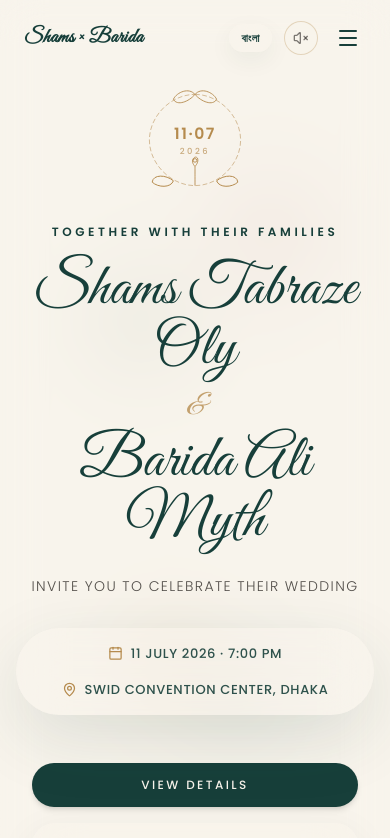
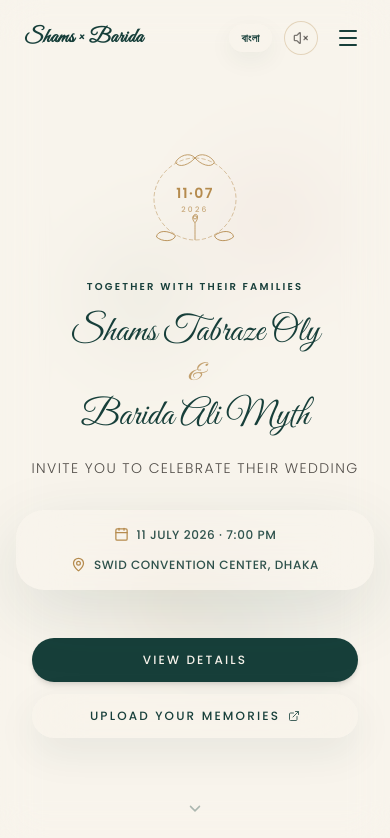
Before and after one commit to shamskgs/wedding-website-shams-barida, a Next.js app: page / in a window 390 px wide. Shown: the top 838 px of the page. Built offline with nearby package versions, Linux system fonts and the light colour scheme.

Commit message:
Refresh images and sparkle responsiveness

```diff
--- a/src/app/globals.css
+++ b/src/app/globals.css
@@ -70,12 +70,13 @@ body {
   animation-name: dreamy-sparkle;
   animation-timing-function: ease-in-out;
   animation-iteration-count: infinite;
+  will-change: transform, opacity;
 }
 
 @keyframes dreamy-sparkle {
   0% {
     opacity: 0;
-    transform: translate3d(0, 8px, 0) scale(0.55);
+    transform: translate3d(0, 10px, 0) scale(0.55);
   }
   35% {
     opacity: 0.95;
@@ -83,11 +84,11 @@ body {
   }
   70% {
     opacity: 0.4;
-    transform: translate3d(0, -12px, 0) scale(0.75);
+    transform: translate3d(var(--sparkle-drift, 0px), -12px, 0) scale(0.75);
   }
   100% {
     opacity: 0;
-    transform: translate3d(0, -18px, 0) scale(0.55);
+    transform: translate3d(calc(var(--sparkle-drift, 0px) * -0.2), -18px, 0) scale(0.55);
   }
 }
 
--- a/src/components/CoupleProfiles.tsx
+++ b/src/components/CoupleProfiles.tsx
@@ -25,10 +25,10 @@ function ProfileCard({ name, role, image, bio, details = [], isBride = false }:
       whileInView={{ opacity: 1, y: 0 }}
       viewport={{ once: true, margin: "-100px" }}
       transition={{ duration: 1.0, ease: "easeOut" }}
-      className="flex flex-col items-center text-center max-w-sm mx-auto group bg-ivory/32 backdrop-blur-xl rounded-[2rem] px-6 py-8 shadow-[0_28px_90px_rgba(23,63,58,0.10)]"
+      className="flex flex-col items-center text-center max-w-[92vw] sm:max-w-sm mx-auto group bg-ivory/32 backdrop-blur-xl rounded-[2rem] px-5 sm:px-6 py-7 sm:py-8 shadow-[0_28px_90px_rgba(23,63,58,0.10)]"
     >
       {/* Portrait Container */}
-      <div className="relative w-64 h-80 mb-6 p-2 bg-ivory/55 backdrop-blur-md shadow-md transition-transform duration-500 group-hover:scale-[1.02] overflow-hidden rounded-[1.5rem]">
+      <div className="relative w-[min(16.5rem,82vw)] h-[min(21.5rem,108vw)] sm:w-64 sm:h-80 mb-6 p-2 bg-ivory/55 backdrop-blur-md shadow-md transition-transform duration-500 group-hover:scale-[1.02] overflow-hidden rounded-[1.5rem]">
         {/* Fine border outline inside frame */}
         <div className="absolute inset-3 rounded-[1.15rem] bg-gradient-to-br from-white/18 to-transparent pointer-events-none z-10" />
 
@@ -73,12 +73,12 @@ function ProfileCard({ name, role, image, bio, details = [], isBride = false }:
       </h3>
 
       {/* Bio Paragraph */}
-      <p className="text-charcoal/80 text-xs leading-relaxed tracking-wider font-light max-w-[280px]">
+      <p className="text-charcoal/80 text-xs leading-relaxed tracking-wide font-light max-w-[280px]">
         {bio}
       </p>
 
       {details.length > 0 && (
-        <div className="mt-6 flex flex-wrap justify-center gap-2 max-w-[290px]">
+        <div className="mt-5 sm:mt-6 flex flex-wrap justify-center gap-2 max-w-[290px]">
           {details.map((detail) => (
             <span
               key={detail}
--- a/src/components/DreamySparkles.tsx
+++ b/src/components/DreamySparkles.tsx
@@ -1,36 +1,71 @@
 "use client";
 
-const sparkles = [
-  ["7%", "14%", "3px", "0s", "5.2s"],
-  ["18%", "68%", "2px", "1.1s", "6s"],
-  ["26%", "28%", "4px", "0.4s", "5.6s"],
-  ["34%", "82%", "3px", "2s", "6.4s"],
-  ["42%", "18%", "2px", "1.7s", "5.8s"],
-  ["51%", "58%", "4px", "0.8s", "6.2s"],
-  ["63%", "11%", "3px", "2.4s", "5.4s"],
-  ["71%", "76%", "2px", "1.2s", "6.8s"],
-  ["82%", "33%", "4px", "0.2s", "5.7s"],
-  ["91%", "64%", "3px", "2.8s", "6.1s"],
-  ["12%", "44%", "2px", "3.1s", "5.9s"],
-  ["57%", "91%", "3px", "1.5s", "6.5s"],
-  ["76%", "49%", "2px", "3.5s", "5.3s"],
-  ["96%", "19%", "3px", "2.1s", "6.6s"],
-] as const;
+import React, { useEffect, useState } from "react";
+
+type Sparkle = {
+  id: number;
+  left: string;
+  top: string;
+  size: string;
+  delay: string;
+  duration: string;
+  opacity: number;
+  blur: string;
+  drift: string;
+};
 
 export default function DreamySparkles() {
+  const [sparkles, setSparkles] = useState<Sparkle[]>([]);
+
+  useEffect(() => {
+    const buildSparkles = () => {
+      const isSmallScreen = window.innerWidth < 768;
+      const count = isSmallScreen ? 30 : 38;
+
+      setSparkles(
+        Array.from({ length: count }, (_, id) => {
+          const sizePx = 1.8 + Math.random() * 4.8;
+          const opacity = 0.45 + Math.random() * 0.55;
+
+          return {
+            id,
+            left: `${(Math.random() * 100).toFixed(2)}%`,
+            top: `${(Math.random() * (isSmallScreen ? 100 : 96)).toFixed(2)}%`,
+            size: `${sizePx.toFixed(2)}px`,
+            delay: `${(Math.random() * 6).toFixed(2)}s`,
+            duration: `${(4 + Math.random() * 5).toFixed(2)}s`,
+            opacity: Number(opacity.toFixed(2)),
+            blur: `${(Math.random() * 1.4).toFixed(2)}px`,
+            drift: `${(-14 + Math.random() * 28).toFixed(1)}px`,
+          };
+        })
+      );
+    };
+
+    buildSparkles();
+
+    window.addEventListener("resize", buildSparkles);
+    return () => window.removeEventListener("resize", buildSparkles);
+  }, []);
+
   return (
     <div className="dreamy-sparkles fixed inset-0 pointer-events-none z-[6]" aria-hidden="true">
-      {sparkles.map(([left, top, size, delay, duration], index) => (
+      {sparkles.map((sparkle) => (
         <span
-          key={`${left}-${top}-${index}`}
-          style={{
-            left,
-            top,
-            width: size,
-            height: size,
-            animationDelay: delay,
-            animationDuration: duration,
-          }}
+          key={sparkle.id}
+          style={
+            {
+              left: sparkle.left,
+              top: sparkle.top,
+              width: sparkle.size,
+              height: sparkle.size,
+              opacity: sparkle.opacity,
+              filter: `blur(${sparkle.blur})`,
+              animationDelay: sparkle.delay,
+              animationDuration: sparkle.duration,
+              "--sparkle-drift": sparkle.drift,
+            } as React.CSSProperties
+          }
         />
       ))}
     </div>
--- a/src/components/HeroInvitation.tsx
+++ b/src/components/HeroInvitation.tsx
@@ -47,7 +47,7 @@ export default function HeroInvitation({ onOpenDetails }: HeroInvitationProps) {
   return (
     <section
       id="home"
-      className="relative min-h-screen flex items-center justify-center pt-20 pb-16 overflow-hidden px-4 md:px-6"
+      className="relative min-h-screen flex items-center justify-center pt-24 pb-16 overflow-hidden px-4 md:px-6"
     >
       {/* Abstract Animated Background */}
       <AbstractWeddingBackground />
@@ -56,17 +56,17 @@ export default function HeroInvitation({ onOpenDetails }: HeroInvitationProps) {
         variants={containerVariants}
         initial="hidden"
         animate="visible"
-        className="max-w-4xl mx-auto text-center flex flex-col items-center z-10"
+        className="max-w-4xl mx-auto text-center flex flex-col items-center z-10 w-full"
       >
         {/* Monogram ornament at top */}
-        <motion.div variants={itemVariants} className="mb-6 opacity-80">
+        <motion.div variants={itemVariants} className="mb-5 opacity-80 scale-90 sm:scale-100">
           <WeddingMonogram />
         </motion.div>
 
         {/* Intro Tagline */}
         <motion.p
           variants={itemVariants}
-          className="text-xs uppercase tracking-[0.3em] text-peacock font-semibold mb-5 max-w-md"
+          className="text-[10px] sm:text-xs uppercase tracking-[0.22em] sm:tracking-[0.3em] text-peacock font-semibold mb-5 max-w-[18rem] sm:max-w-md px-2"
         >
           {t(content.familyNotice)}
         </motion.p>
@@ -77,24 +77,24 @@ export default function HeroInvitation({ onOpenDetails }: HeroInvitationProps) {
           className="flex flex-col items-center gap-1 md:gap-3 mb-6"
         >
           <h1
-            className={`text-peacock leading-none select-none transition-all duration-300 ${
+            className={`text-peacock leading-none select-none transition-all duration-300 text-balance ${
               language === "bn"
-                ? "font-bengali-serif text-3xl md:text-5xl font-semibold py-1"
-                : "font-calligraphy text-6xl md:text-8xl font-normal"
+                ? "font-bengali-serif text-3xl sm:text-4xl md:text-5xl font-semibold py-1"
+                : "font-calligraphy text-4xl sm:text-6xl md:text-8xl font-normal"
             }`}
           >
             {t(content.groomName)}
           </h1>
 
-          <span className="font-calligraphy text-3xl md:text-4xl text-gold/80 italic my-1 font-light">
+          <span className="font-calligraphy text-2xl sm:text-3xl md:text-4xl text-gold/80 italic my-1 font-light">
             {content.ampersand}
           </span>
 
           <h1
-            className={`text-peacock leading-none select-none transition-all duration-300 ${
+            className={`text-peacock leading-none select-none transition-all duration-300 text-balance ${
               language === "bn"
-                ? "font-bengali-serif text-3xl md:text-5xl font-semibold py-1"
-                : "font-calligraphy text-6xl md:text-8xl font-normal"
+                ? "font-bengali-serif text-3xl sm:text-4xl md:text-5xl font-semibold py-1"
+                : "font-calligraphy text-4xl sm:text-6xl md:text-8xl font-normal"
             }`}
           >
             {t(content.brideName)}
@@ -114,7 +114,7 @@ export default function HeroInvitation({ onOpenDetails }: HeroInvitationProps) {
         {/* Quick Details (Date, Venue) */}
         <motion.div
           variants={itemVariants}
-          className={`flex flex-col sm:flex-row items-center justify-center gap-4 sm:gap-8 text-peacock/90 text-[13px] tracking-wider uppercase font-medium mb-12 bg-ivory/42 backdrop-blur-xl rounded-full py-4 px-6 w-full max-w-2xl shadow-[0_22px_70px_rgba(23,63,58,0.12)] ${
+          className={`flex flex-col sm:flex-row items-center justify-center gap-3 sm:gap-8 text-peacock/90 text-[12px] sm:text-[13px] tracking-wider uppercase font-medium mb-12 bg-ivory/42 backdrop-blur-xl rounded-[1.75rem] sm:rounded-full py-4 px-4 sm:px-6 w-full max-w-[95vw] sm:max-w-2xl shadow-[0_22px_70px_rgba(23,63,58,0.12)] ${
             language === "bn" ? "font-bengali-sans" : "font-poppins"
           }`}
         >
@@ -132,12 +132,12 @@ export default function HeroInvitation({ onOpenDetails }: HeroInvitationProps) {
         {/* Action Buttons (CTAs) */}
         <motion.div
           variants={itemVariants}
-          className="flex flex-row flex-wrap items-center justify-center gap-4 w-full px-4"
+          className="flex flex-col sm:flex-row flex-wrap items-stretch sm:items-center justify-center gap-3 sm:gap-4 w-full px-4 max-w-2xl"
         >
           {/* Primary View Details CTA */}
           <button
             onClick={onOpenDetails}
-            className="w-full sm:w-auto px-8 py-3.5 bg-peacock hover:bg-gold text-ivory font-medium text-xs uppercase tracking-[0.2em] rounded-full transition-all duration-300 shadow-md hover:shadow-lg focus:outline-none focus:ring-2 focus:ring-gold/50 cursor-pointer"
+            className="w-full sm:w-auto px-8 py-3.5 bg-peacock hover:bg-gold text-ivory font-medium text-xs uppercase tracking-[0.18em] sm:tracking-[0.2em] rounded-full transition-all duration-300 shadow-md hover:shadow-lg focus:outline-none focus:ring-2 focus:ring-gold/50 cursor-pointer"
           >
             {t(content.viewDetailsCTA)}
           </button>
@@ -148,7 +148,7 @@ export default function HeroInvitation({ onOpenDetails }: HeroInvitationProps) {
             target="_blank"
             rel="noopener noreferrer"
             onClick={handleUploadClick}
-            className="w-full sm:w-auto px-8 py-3.5 bg-ivory/45 backdrop-blur-xl hover:bg-ivory/70 text-peacock hover:text-gold font-medium text-xs uppercase tracking-[0.2em] rounded-full transition-all duration-300 flex items-center justify-center gap-2 focus:outline-none focus:ring-2 focus:ring-peacock/20 cursor-pointer shadow-[0_14px_40px_rgba(23,63,58,0.08)]"
+            className="w-full sm:w-auto px-8 py-3.5 bg-ivory/45 backdrop-blur-xl hover:bg-ivory/70 text-peacock hover:text-gold font-medium text-xs uppercase tracking-[0.18em] sm:tracking-[0.2em] rounded-full transition-all duration-300 flex items-center justify-center gap-2 focus:outline-none focus:ring-2 focus:ring-peacock/20 cursor-pointer shadow-[0_14px_40px_rgba(23,63,58,0.08)]"
           >
             {t(content.uploadMemoriesCTA)}
             <ExternalLink size={12} className="opacity-80" />
```
Also changed, not shown: public/images/bride-placeholder.jpg, public/images/groom-placeholder.jpg.
